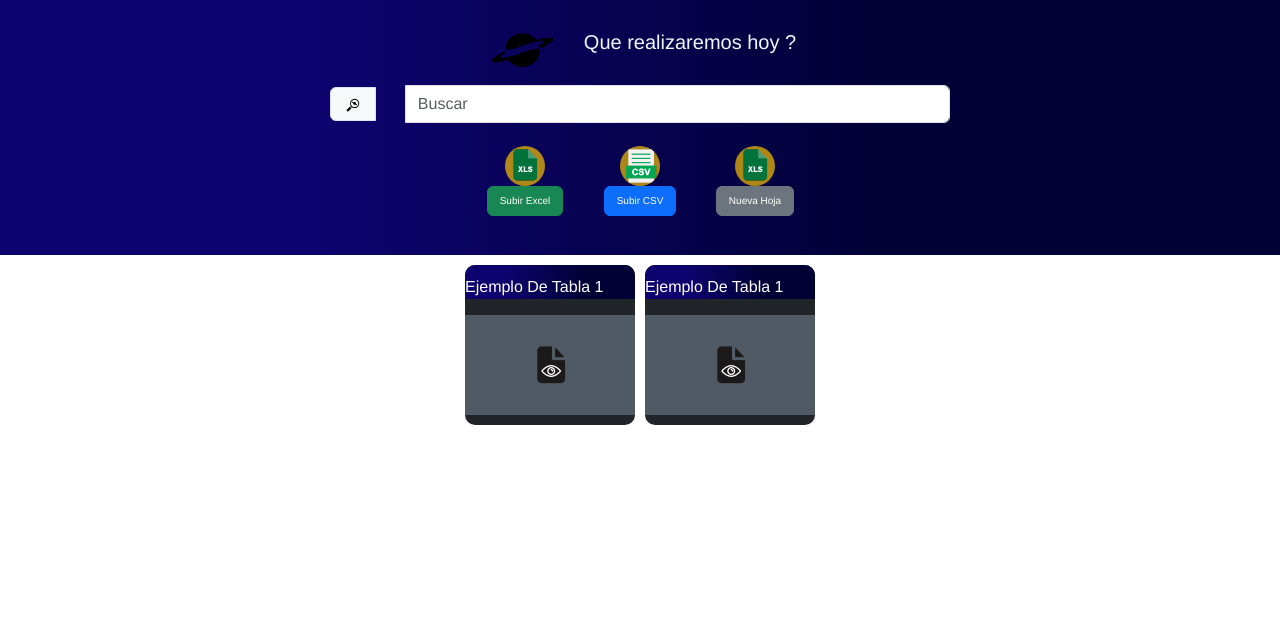
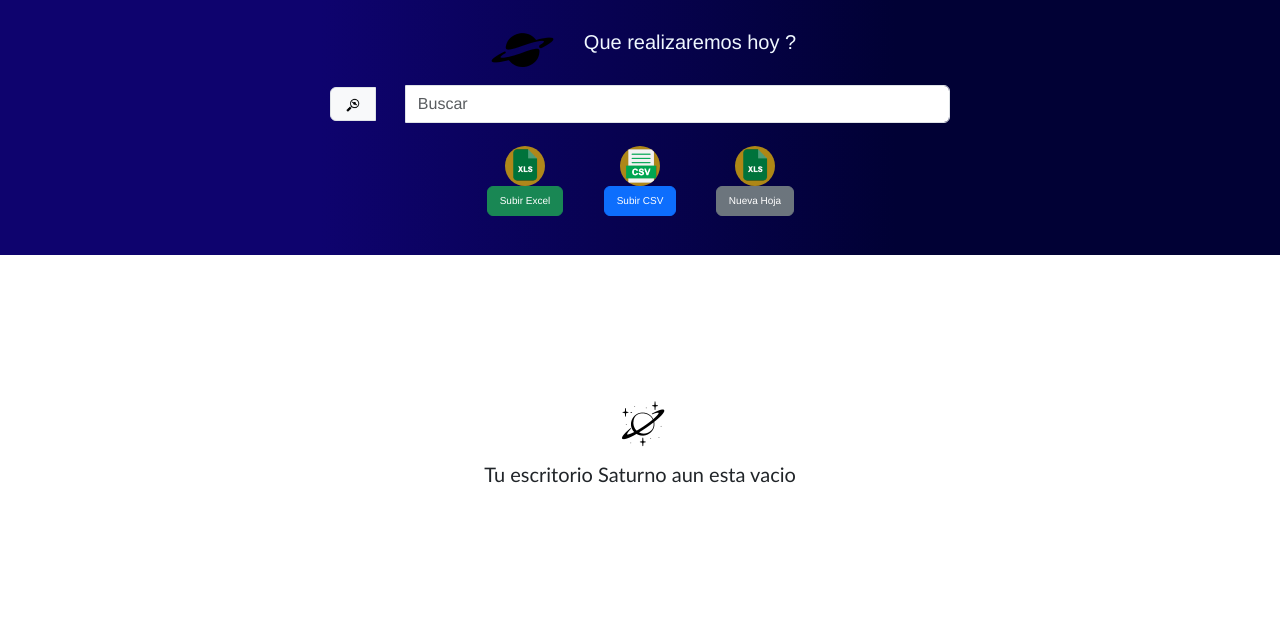
Before and after one commit to yukio-kayaba/cdvo-excel2, a PHP site: page /CDVO-EXCEL2/ in a window 1280 px wide. Shown: the part 71-699 px from the top of the page. Run offline with PHP 8.4, Linux system fonts and the light colour scheme; the visitor is signed in with stand-in values (Sample User, id 1); data that the repository does not hold is empty; some libraries are stand-ins or nearby versions.

Commit message:
aplicando nuevos detalles
estylos mas bonitos

```diff
--- a/vista/css/components/vistaTabla.css
+++ b/vista/css/components/vistaTabla.css
@@ -11,7 +11,7 @@
 
 }
 
-.vistaTabla p{
+.vistaTabla .vista_tabla_parrafo{
   text-align: center;
   text-transform: capitalize;
   background:linear-gradient(to right, rgb(14, 3, 110) 25%, rgb(1, 1, 53) 70%);
@@ -22,12 +22,20 @@
   width: 100%;
   flex-wrap: wrap;
   align-items: center;
+  height: 45px;
+  align-items: flex-start;
 }
 
-.vistaTabla p>img{
+.vistaTabla .vista_tabla_parrafo > img{
   background-color: aliceblue;
   border-radius: 50%;
   margin: 3px;
+}
+
+.vistaTabla .vista_tabla_parrafo > p{
+  width: 110px;
+  height: 20px;
+  overflow: hidden;
 }
 
 .vistaTabla div{
--- a/vista/css/editor.css
+++ b/vista/css/editor.css
@@ -52,6 +52,8 @@ body{
   width: 100%;
   display: flex;
   justify-content: center;
+  height: 70vh;
+  overflow: auto;
 }
 
 #tabla{
--- a/vista/css/principal.css
+++ b/vista/css/principal.css
@@ -91,6 +91,18 @@ body{
   height: 50px;
 }
 
+.muestra_principal{
+  display: grid;
+  width: 400px;
+  justify-items: center;
+  justify-content: center;
+  align-content: center;
+  font-size: 20px;
+}
+.muestra_principal > p{
+  font-family: 'Gill Sans', 'Gill Sans MT', Calibri, 'Trebuchet MS', sans-serif;
+}
+
 .animacion_suave_puppet{
   animation: mover 1s;
 }
--- a/vista/js/principal._date.js
+++ b/vista/js/principal._date.js
@@ -33,23 +33,24 @@ $(document).ready(function(){
                     const datos_tabla = JSON.parse(response);
                     // console.log(datos_tabla);
                     let texto = "";
+                    if(datos_tabla.length != 0){
                         datos_tabla.forEach(element => {
                             texto += `
                                 <article class="vistaTabla">
-                                <p>
+                                    <div class="vista_tabla_parrafo">
                                         <img src="./vista/img/graficos/delete_file.png" alt="" width="20px">
-                                    ${element[1]}
+                                        <p>${element[1]}</p>
                                         <img src="./vista/img/graficos/file.png" alt="" width="20px">
-                                </p>
+                                    </div>
                                     <div name="${element[0]}">
                                         <img name="${element[0]}" src="./vista/img/graficos/file_view.png" alt="">
                                     </div>
                                 </article>
                             `;
                         });
-                    // console.log(texto);
 
                         datos_tablas.innerHTML = texto;
+                    }
                 }
             }
         })
--- a/vista/principal.php
+++ b/vista/principal.php
@@ -57,10 +57,10 @@
     </div>
 
     <section class="tablas_disponibles">
-      <?php
-        vistaTabla("Ejemplo De tabla 1",1);
-        vistaTabla("Ejemplo De tabla 1",2);
-      ?>
+        <div class="muestra_principal">
+            <img src="<?php echo url; ?>/vista/img/graficos/saturno.png" alt="">
+            <p>Tu escritorio Saturno aun esta vacio  </p>
+        </div>
     </section>
 
     <!-- INICIO DEL PUPPET -->
```
Lines whose indentation alone changed are shown as unchanged.
